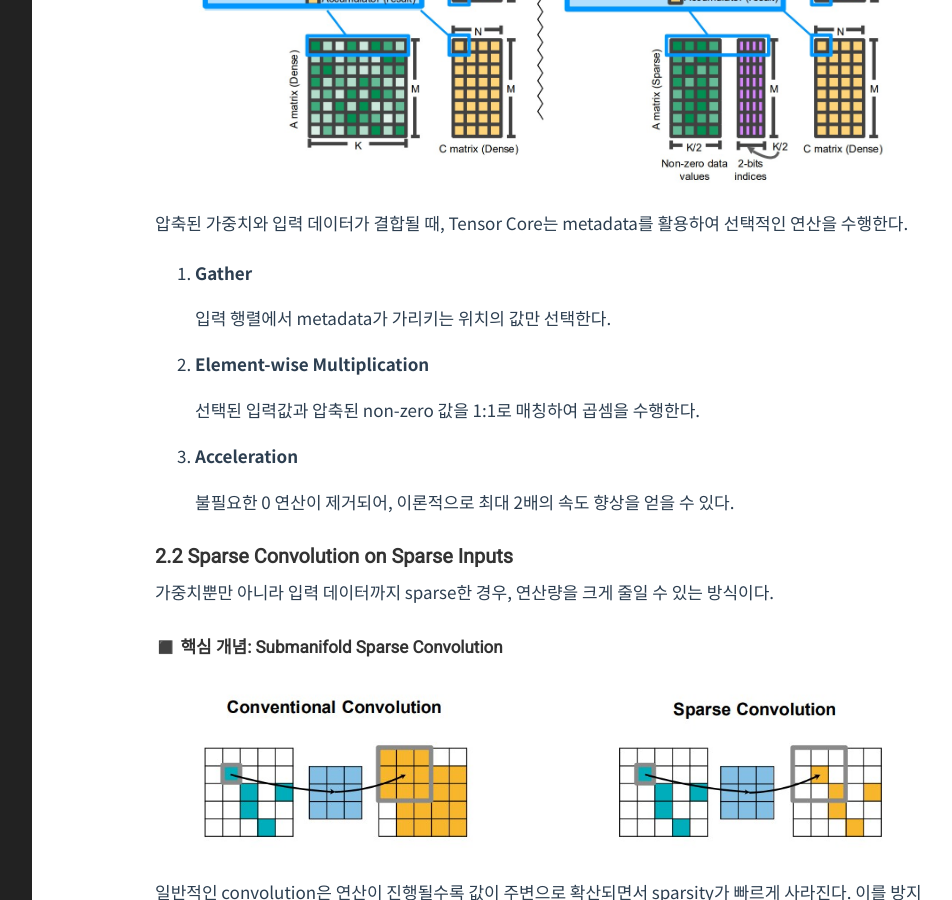
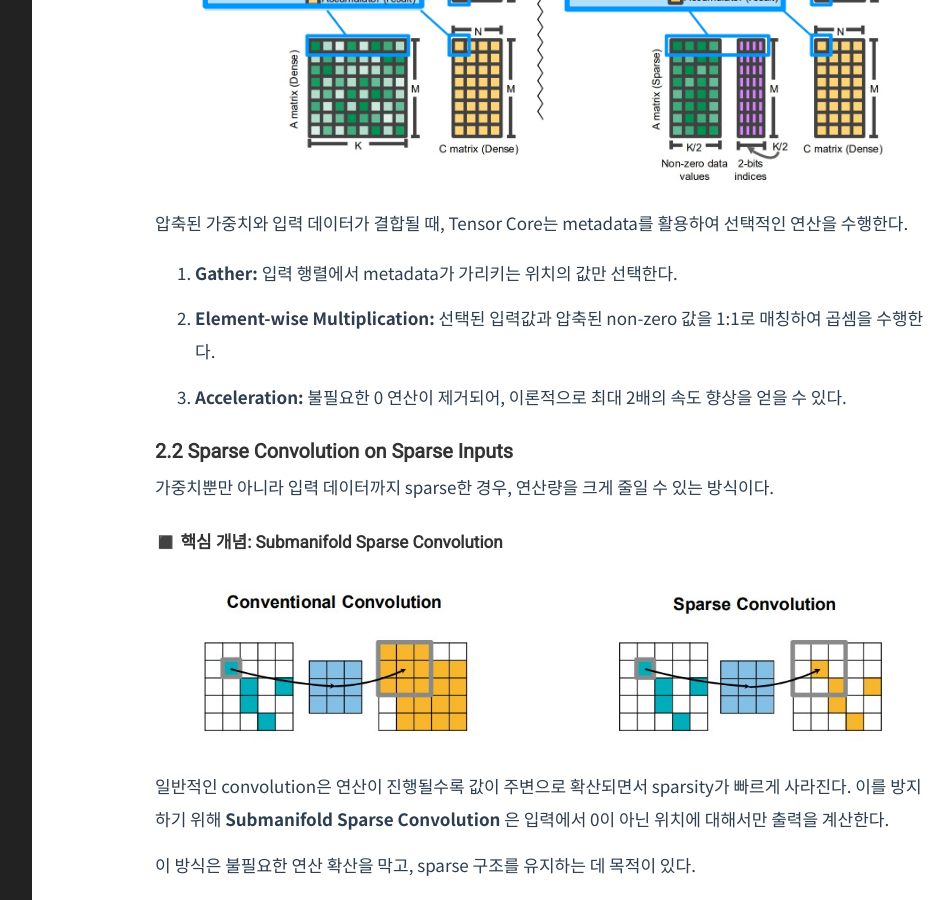
Before and after one commit to Youngjun-CV/Youngjun-CV.github.io, a Jekyll site: the page built from _posts/model compression/2026-04-06-pruning-ratio.markdown, in a window 1280 px wide and 900 px high, scrolled down 4848 px. Shown: the whole window, without its empty margins (228-1180 px from the left). Built offline with Jekyll 4.4.1, drawn with Linux system fonts in a browser that asks for light colours; formulas are drawn with MathJax 3.

```diff
--- a/_posts/model compression/2026-04-06-pruning-ratio.markdown
+++ b/_posts/model compression/2026-04-06-pruning-ratio.markdown
@@ -100,17 +100,11 @@ Pattern-based pruning이 실제 하드웨어에서 구현된 대표적인 사례
 
 압축된 가중치와 입력 데이터가 결합될 때, Tensor Core는 metadata를 활용하여 선택적인 연산을 수행한다.
 
-1. **Gather**
+1. **Gather:** 입력 행렬에서 metadata가 가리키는 위치의 값만 선택한다.
 
-   입력 행렬에서 metadata가 가리키는 위치의 값만 선택한다.
+2. **Element-wise Multiplication:** 선택된 입력값과 압축된 non-zero 값을 1:1로 매칭하여 곱셈을 수행한다.
 
-2. **Element-wise Multiplication**
-
-   선택된 입력값과 압축된 non-zero 값을 1:1로 매칭하여 곱셈을 수행한다.
-
-3. **Acceleration**
-
-   불필요한 0 연산이 제거되어, 이론적으로 최대 2배의 속도 향상을 얻을 수 있다.
+3. **Acceleration:** 불필요한 0 연산이 제거되어, 이론적으로 최대 2배의 속도 향상을 얻을 수 있다.
 
 ### 2.2 Sparse Convolution on Sparse Inputs
 가중치뿐만 아니라 입력 데이터까지 sparse한 경우, 연산량을 크게 줄일 수 있는 방식이다.
```
